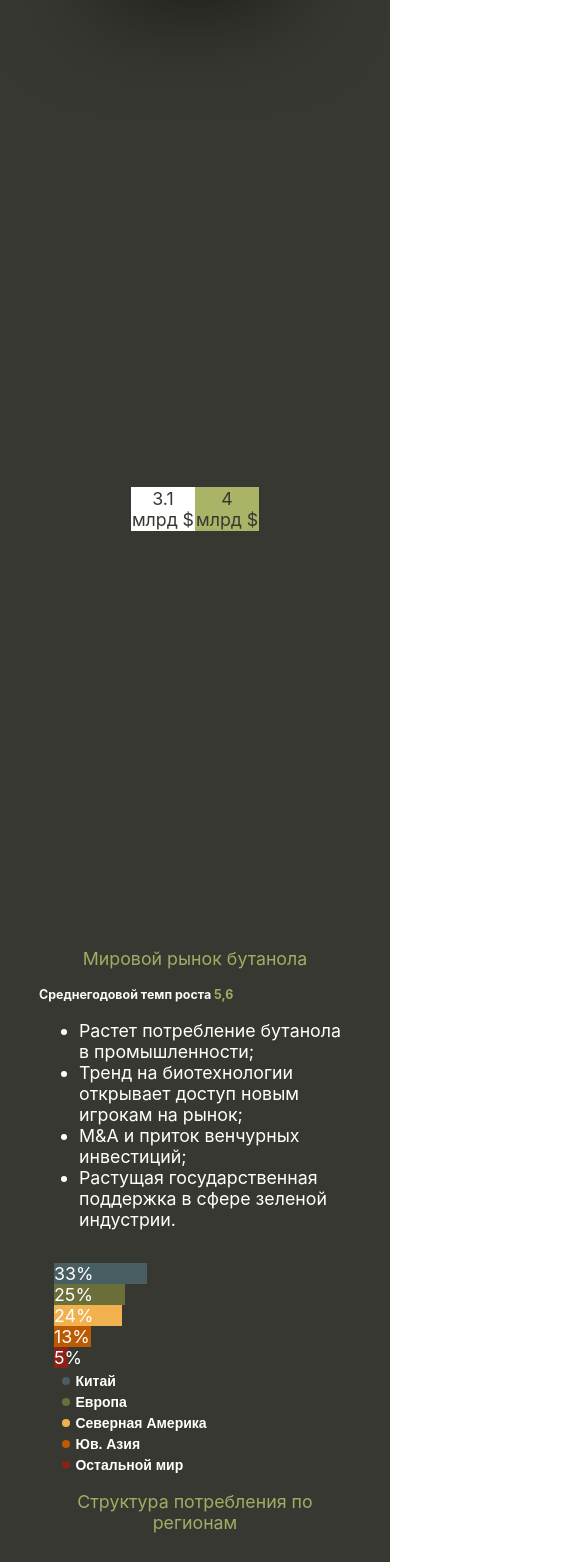
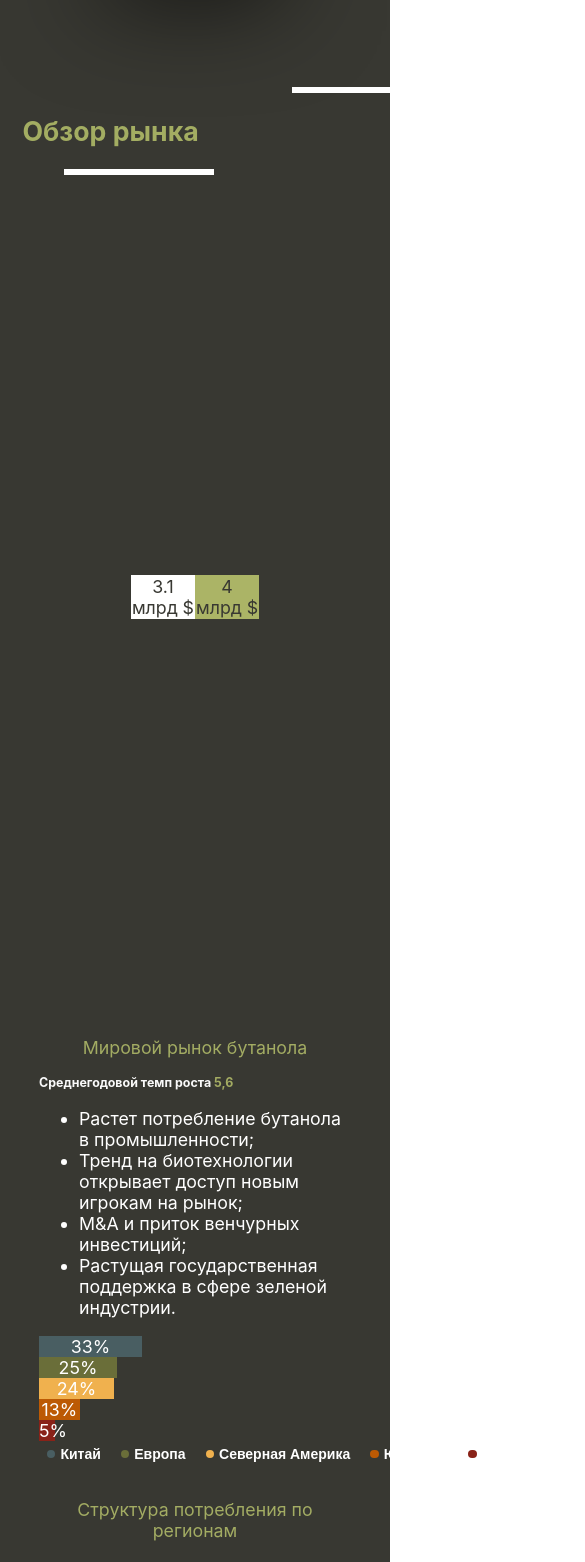
Before and after one commit to expiredy/ButaCorp, a React (Create React App) app in the folder dord-site/: page / in a window 390 px wide. Shown: the part 1126-2688 px from the top of the page, 585 px wide, since content can reach past the window. Built offline with nearby package versions, Linux system fonts and the light colour scheme.

Commit message:
adding beautiful title from TechTask

```diff
--- a/dord-site/src/components/information-sections/InformationSection.css
+++ b/dord-site/src/components/information-sections/InformationSection.css
@@ -6,6 +6,17 @@
 .middle-title-h1{
     color: #A3AD62;
 }
+
+.section-middle-title{
+    color: #A3AD62;
+    margin-left: -20vh;
+}
+
+.beatty-header-line{
+    width: 200px;
+    height: 6px;
+    background-color:  #FFFFFF;
+    margin-left: 3vh}
 
 .container {
     padding-top: 10vh;
--- a/dord-site/src/components/information-sections/MarketChartStyle.css
+++ b/dord-site/src/components/information-sections/MarketChartStyle.css
@@ -5,20 +5,6 @@
     align-items: center;
     height: 100vh;
     margin: 0;
-
-}
-
-/* .chart-column{
-    display: inline-block;
-    margin-right: 2%;
-    padding: 1%;
-    width: 13%;
-    padding-bottom: 0;
-    margin-bottom: 0;
-
-} */
-
-.text-session-list{
 
 }
 
@@ -33,24 +19,13 @@
 
 @import url("https://fonts.googleapis.com/css2?family=Montserrat:wght@500;600&display=swap");
 
-.structure-of-usage-card button {
-  margin: 0;
-  font-family: inherit;
-  font-size: inherit;
-  line-height: inherit;
-  letter-spacing: inherit;
-}
-
-.structure-of-usage-card-body {
-  -webkit-box-flex: 1;
-  -ms-flex: 1 1 auto;
-  flex: 1 1 auto;
-  min-height: 1px;
-  padding: 15px;
-}
 
 
-.structure-of-usage-progress-stepped {
+
+
+
+/* style for underline */
+.structure-of-usage-field-underline {
   display: -webkit-box;
   display: -ms-flexbox;
   display: flex;
@@ -62,10 +37,6 @@
   height: 40px;
   margin-left: -2px;
   margin-bottom: 15px;
-}
-
-.structure-of-usage-progress-stepped-item {
-  display: flex;
 }
 
 
@@ -96,6 +67,7 @@
   -webkit-box-align: center;
   -ms-flex-align: center;
   align-items: center;
+
 }
 
 .structure-of-usage-dot {
@@ -117,8 +89,8 @@
 
 
 @media screen and (max-width:1000px){
-    .structure-of-usage-progress-stepped{display: block;
-    /* float: right; */
-    height: 100px;
+    .structure-of-usage-progress-stepped{
+      display: block;
+      height: 100px;
     }
 }
--- a/dord-site/src/components/information-sections/MarketOverviewSection.js
+++ b/dord-site/src/components/information-sections/MarketOverviewSection.js
@@ -4,7 +4,7 @@ import "./MarketChartStyle.css";
 
 function GetGeneratedStyleForColumn(columnColor, heightPercent){
     return {
-        "--size:": heightPercent / 100,
+        "--size": heightPercent / 100,
         backgroundColor: columnColor,
         color: "#383832",
     };
@@ -101,7 +101,7 @@ function GetButanolStructureOfUsageArray(){
         var styleObject = GetStyleForStructureOfUsage(regionStructure.catagories[indexOfSection].value,
             regionStructure.catagories[indexOfSection].color);
         structureOfUsageConstructor.push(
-                    <div className="structure-of-usage-progress-stepped-item" style={styleObject}>
+                    <div className="structure-of-usage-chart-item" style={styleObject}>
                         {regionStructure.catagories[indexOfSection].value}</div>);
         structureOfUsageUnderlineConstructor.push(
             <div class="structure-of-usage-col-auto">
@@ -112,9 +112,13 @@ function GetButanolStructureOfUsageArray(){
             </div>
         )
     }
-    structureOfUsageConstructor.push(<div className="structure-of-usage-progress-stepped">{structureOfUsageUnderlineConstructor}</div>);
-    structureOfUsageConstructor.push(<p className="chart-underline">{regionStructure.title}</p>);
-    return <div className="structure-of-usage-card-body">{structureOfUsageConstructor}</div>;
+    structureOfUsageConstructor.push(<div className="structure-of-usage-field-underline">{structureOfUsageUnderlineConstructor}</div>);
+
+    return (
+        <div>
+            <div>{structureOfUsageConstructor}</div>
+            <p className="chart-underline">{regionStructure.title}</p>
+        </div>);
 }
 
 function MarketOverviewSection(){
@@ -123,6 +127,9 @@ function MarketOverviewSection(){
     return(
         <div id="business_model" className="container">
             <div class="container__half">
+                <div className="beatty-header-line" style={{width: "300px", marginLeft: "30vh"}}></div>
+                <h2 className="section-middle-title">Обзор рынка</h2>
+                <div className="beatty-header-line" style={{width: "150px"}}></div>
                 {butanolMarketChart}
             </div>
             <div class="container__half">
```
